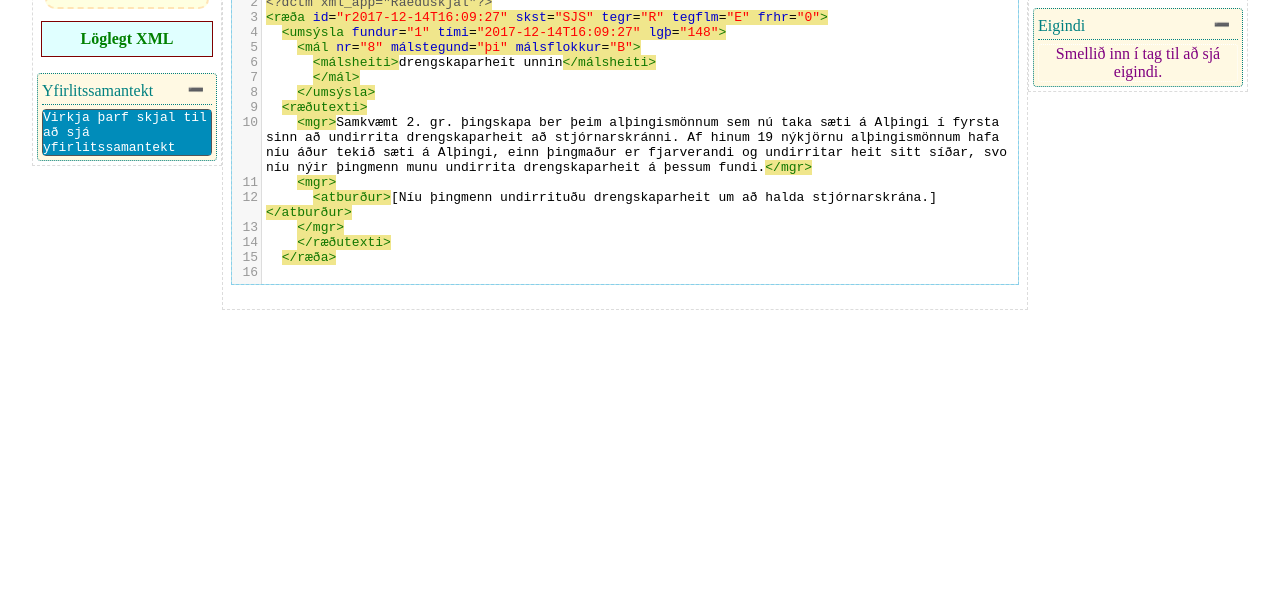
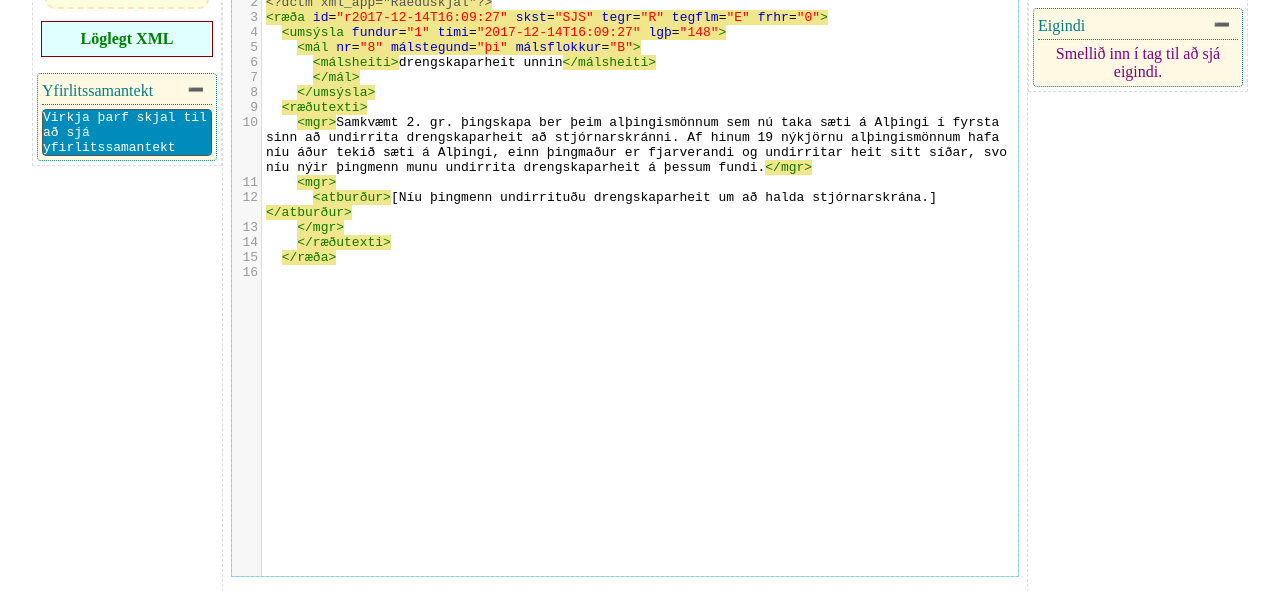
Before and after one commit to judyfong/XML_Editor, a plain HTML site: page www/index.html in a window 1280 px wide. Shown: the part 209-800 px from the top of the page. Drawn offline with nearby package versions, Linux system fonts and the light colour scheme.

Commit message:
scrolling moved to editor exclusively

```diff
--- a/www/resources/sheets/theme.css
+++ b/www/resources/sheets/theme.css
@@ -19,6 +19,7 @@ table, caption, tbody, tfoot, thead, tr, th, td {
 
 html, body {
   height: 100%;
+  overflow: hidden;
 }
 
 button {
@@ -379,7 +380,8 @@ footer {
 }
 
 .CodeMirror {
-  height: auto;
+  height: 75vh;
+/*  overflow-y: scroll;*/
 }
 
 ul.horizontal-links {
--- a/www/scripts/editor.js
+++ b/www/scripts/editor.js
@@ -30,7 +30,7 @@ function setEditorOptions(editor) {
   editor.setOption('tabindex', -1);
   editor.setOption('lineWrapping', true);
   editor.setOption('lineNumbers', true);
-  editor.setOption('viewportMargin', Infinity);
+//  editor.setOption('viewportMargin', Infinity);
   editor.setOption('extraKeys',
     {
       "Enter": handleEnterPressed,
```
